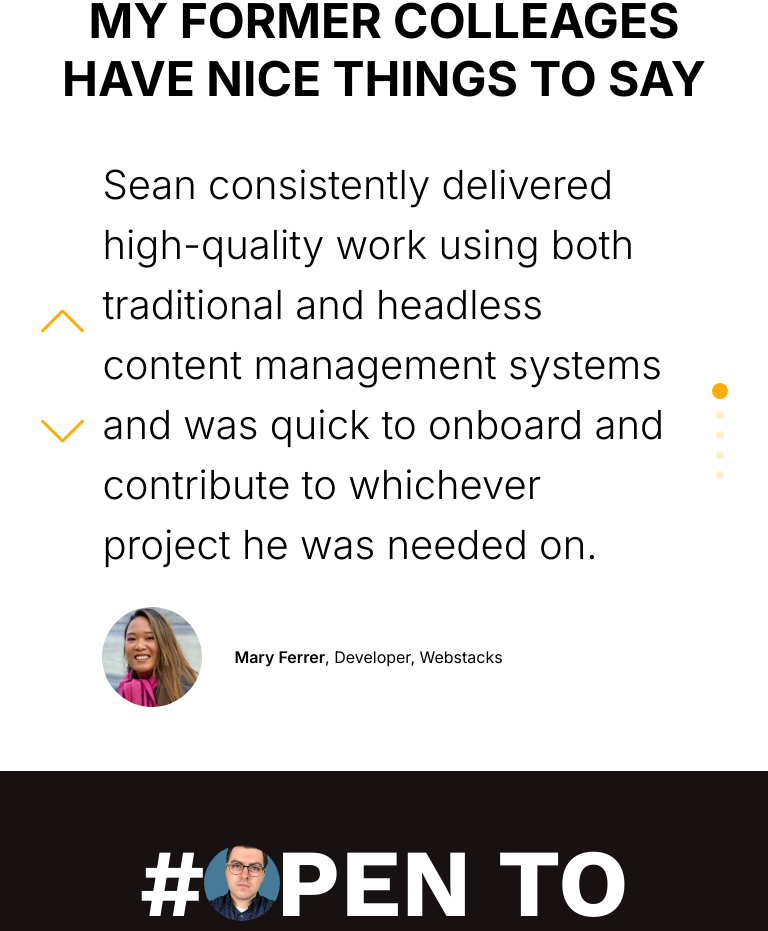
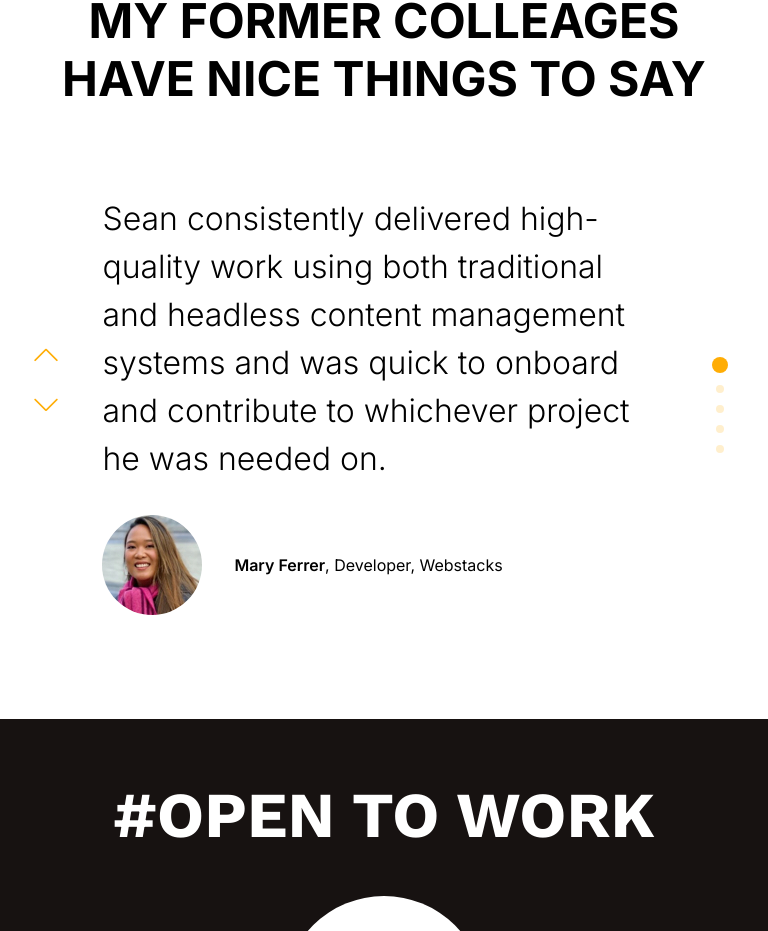
Before and after one commit to smh1988-2/sean-hurley, a Next.js app: page / in a window 768 px wide. Shown: the part 6083-7014 px from the top of the page. Built offline with nearby package versions, Linux system fonts and the light colour scheme.

Commit message:
finished essential mobile styling

```diff
--- a/app/components/ConversionPanel/conversionPanel.module.css
+++ b/app/components/ConversionPanel/conversionPanel.module.css
@@ -12,10 +12,38 @@
 
 .converionPanelHeading {
   position: relative;
-    font-size: 6rem;
+  font-size: 3rem;
   font-weight: 700;
   text-transform: uppercase;
   text-align: center;
+}
+
+.converionPanelButton {
+  padding: 4rem;
+  background-color: var(--white);
+  border: none;
+  border-radius: 100%;
+  width: fit-content;
+  rotate: 90deg;
+  cursor: pointer;
+  transition: background-color var(--hover-time) var(--hover-type),
+    rotate var(--hover-time) var(--hover-type);
+}
+
+.converionPanelButton:hover {
+  background-color: var(--primary-accent);
+  rotate: 45deg;
+}
+
+@media screen and (min-width: 768px) {
+  .converionPanelHeading {
+    font-size: 4rem;
+  }
+}
+
+@media screen and (min-width: 992px) {
+  .converionPanelHeading {
+    font-size: 6rem;
   }
 
   .converionPanelHeading:before {
@@ -32,21 +60,4 @@
     background-repeat: no-repeat;
     background-position: center;
   }
-
-.converionPanelButton {
-    padding: 4rem;
-    background-color: var(--white);
-    border: none;
-    border-radius: 100%;
-    width: fit-content;
-    rotate: 90deg;
-    cursor: pointer;
-    transition: background-color var(--hover-time) var(--hover-type),
-    rotate var(--hover-time) var(--hover-type)
-    ;
 }
-
-.converionPanelButton:hover {
-    background-color: var(--primary-accent);
-    rotate: 45deg;
-}
--- a/app/components/FindMe/FindMe.tsx
+++ b/app/components/FindMe/FindMe.tsx
@@ -35,7 +35,7 @@ function FindMe() {
               bgColor="transparent"
               color="black"
               type="text"
-              link="seanmhurley1988@gmail.com"
+              link="mailto:seanmhurley1988@gmail.com"
             />
           </div>
         </div>
@@ -50,6 +50,7 @@ function FindMe() {
               height="700"
               alt=""
               className={styles.image}
+              priority={true}
             />
           </div>
         </div>
--- a/app/components/Testimonials/Testimonials.tsx
+++ b/app/components/Testimonials/Testimonials.tsx
@@ -68,11 +68,15 @@ function Testimonials() {
         <Swiper
           modules={[Navigation, Pagination, A11y, Autoplay]}
           direction={"vertical"}
-          slidesPerView={"auto"}
+          slidesPerView={1}
           navigation={true}
           className="testimonialSwiper"
           pagination={{ clickable: true }}
           loop={true}
+          autoplay={{
+            delay: 4000,
+            disableOnInteraction: true,
+          }}
           centeredSlides={true}
           autoHeight={true}
         >
--- a/app/components/Testimonials/testimonials.module.css
+++ b/app/components/Testimonials/testimonials.module.css
@@ -7,7 +7,7 @@
 }
 
 .testimonialText {
-  font-size: 2.5rem;
+  font-size: 1.5rem;
   line-height: 1.5;
   font-weight: 300;
   margin-bottom: 2rem;
@@ -26,3 +26,16 @@
 .testimonialAvatar {
   border-radius: 100%;
 }
+
+
+@media screen and (min-width: 768px) {
+  .testimonialText {
+    font-size: 2rem;
+  }
+}
+
+@media screen and (min-width: 992px) {
+  .testimonialText {
+    font-size: 2.5rem;
+  }
+}
--- a/app/globals.css
+++ b/app/globals.css
@@ -222,3 +222,22 @@ table {
   width: 1rem;
   height: 1rem;
 }
+
+@media screen and (max-width: 992px) {
+  .testimonialSwiper .swiper-button-next,
+  .testimonialSwiper .swiper-button-prev {
+    left: 0;
+    transform: rotate(90deg);
+    color: var(--primary-accent);
+  }
+
+  .testimonialSwiper .swiper-button-prev:after,
+  .testimonialSwiper .swiper-button-next:after {
+    font-size: 1.5rem;
+  }
+
+  .testimonialSwiper .swiper-button-prev {
+    top: 40%;
+  }
+
+}
```
Lines whose indentation alone changed are shown as unchanged.
